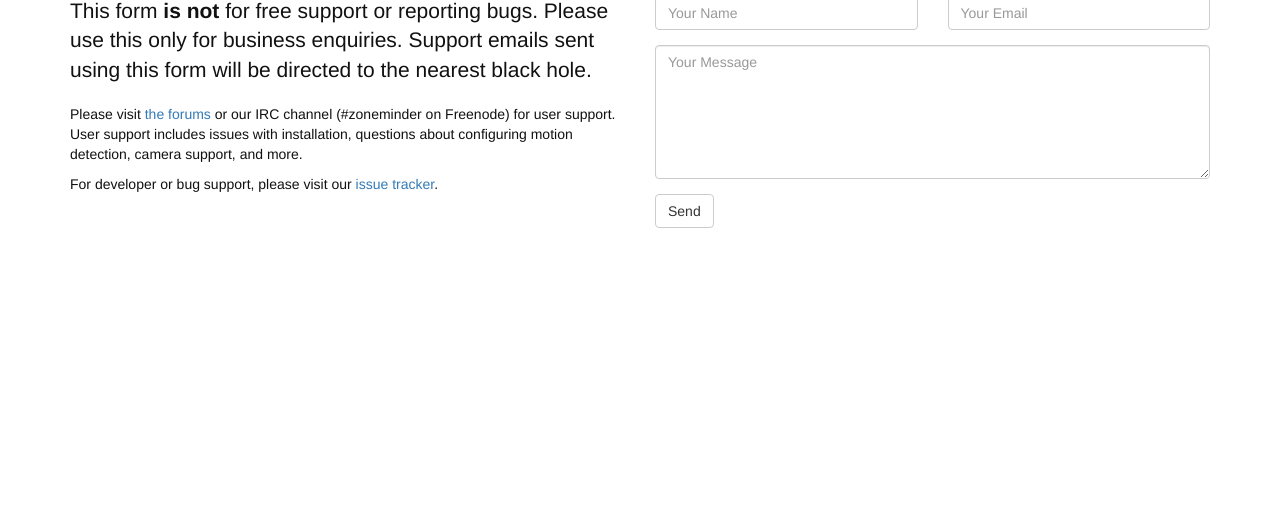
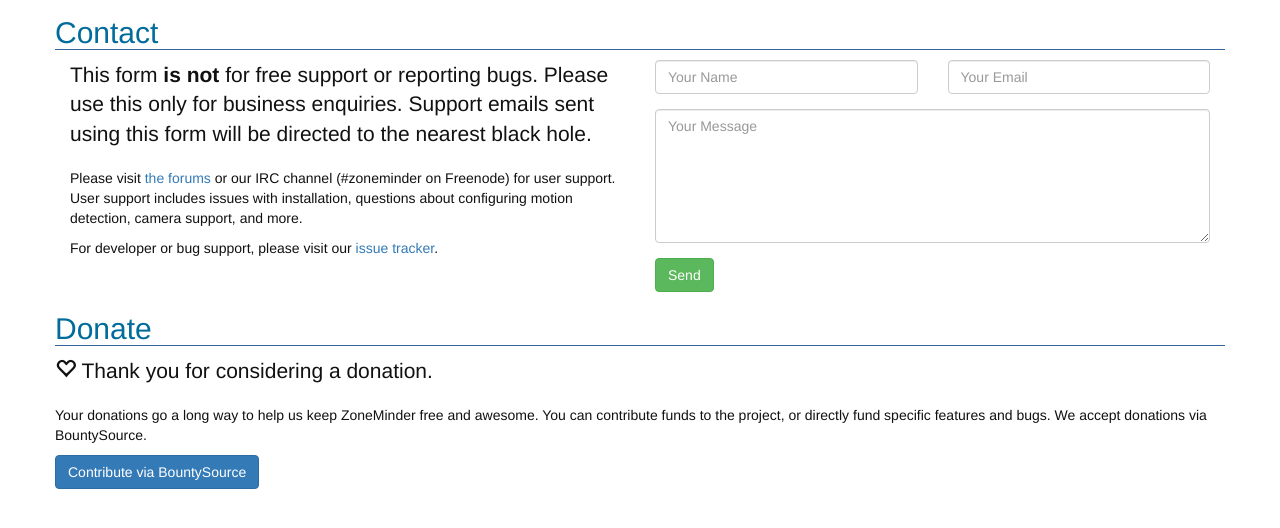
Before and after one commit to ZoneMinder/zoneminder.github.io, a Jekyll site: the page built from contact.html, in a window 1280 px wide, cut to the strip 109-637 px from the top of the page. Built offline with Jekyll 4.4.1, drawn with Linux system fonts in a browser that asks for light colours; nearby versions of some CDN libraries; comment, search, counter and statistics services are not loaded.

Commit message:
Merge Donate page with Contact page

```diff
--- a/_data/navigation.yml
+++ b/_data/navigation.yml
@@ -19,10 +19,6 @@
   link: '/contact/'
   target: '_self'
 
-- text: Donate
-  link: '/donate/'
-  target: '_self'
-
 - text: Documentation
   link: 'http://zoneminder.readthedocs.org/en/latest/'
   target: '_blank'
--- a/contact.html
+++ b/contact.html
@@ -6,6 +6,8 @@ permalink: /contact/
 
 
 <div class="row">
+
+	<h2>Contact</h2>
 
 	<div class="col-md-6">
 		<p class="lead">This form <span style="font-weight:bold;">is not</span> for free support or reporting bugs. Please use this only for business enquiries. Support emails sent using this form will be directed to the nearest black hole.</p>
@@ -34,8 +36,27 @@ permalink: /contact/
 			</div>
 
 			<input type="text" name="_gotcha" style="display:none" />
-			<input value="Send" class="btn btn-default" type="submit">
+			<input value="Send" class="btn btn-success" type="submit">
 		</form>
 	</div>
 
 </div>
+
+<div class="row">
+
+	<h2>Donate</h2>
+
+	<p class="lead">
+		<span class="glyphicon glyphicon glyphicon-heart-empty"></span>
+		Thank you for considering a donation.
+	</p>
+
+	<p>
+		Your donations go a long way to help us keep ZoneMinder free and awesome.  You can contribute funds to the project, or directly fund specific features and bugs.
+		We accept donations via BountySource.
+	</p>
+
+ <a class="btn btn-primary" role="button" href="https://www.bountysource.com/teams/zoneminder/">Contribute via BountySource</a>
+
+
+</div>
```
Also changed, not shown: donate.html (deleted, +0 -15 lines).
